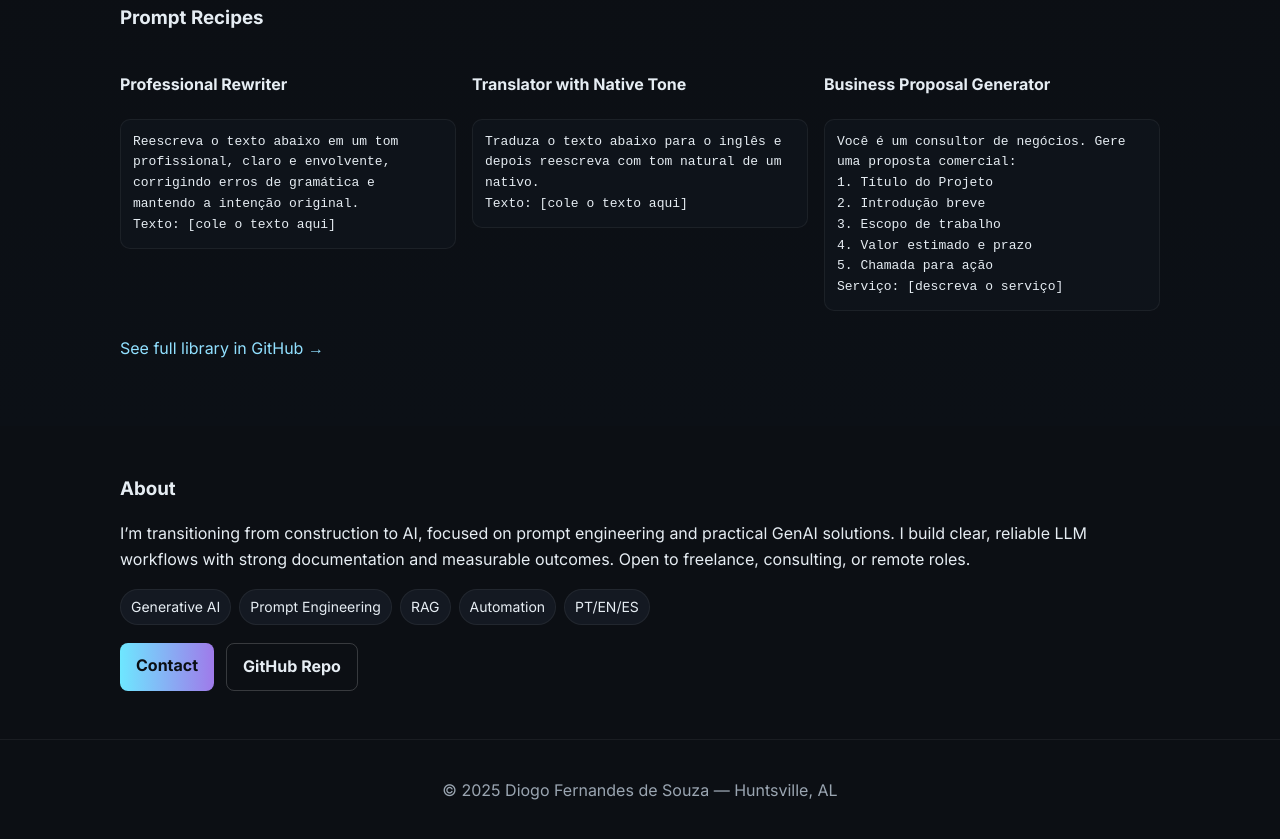
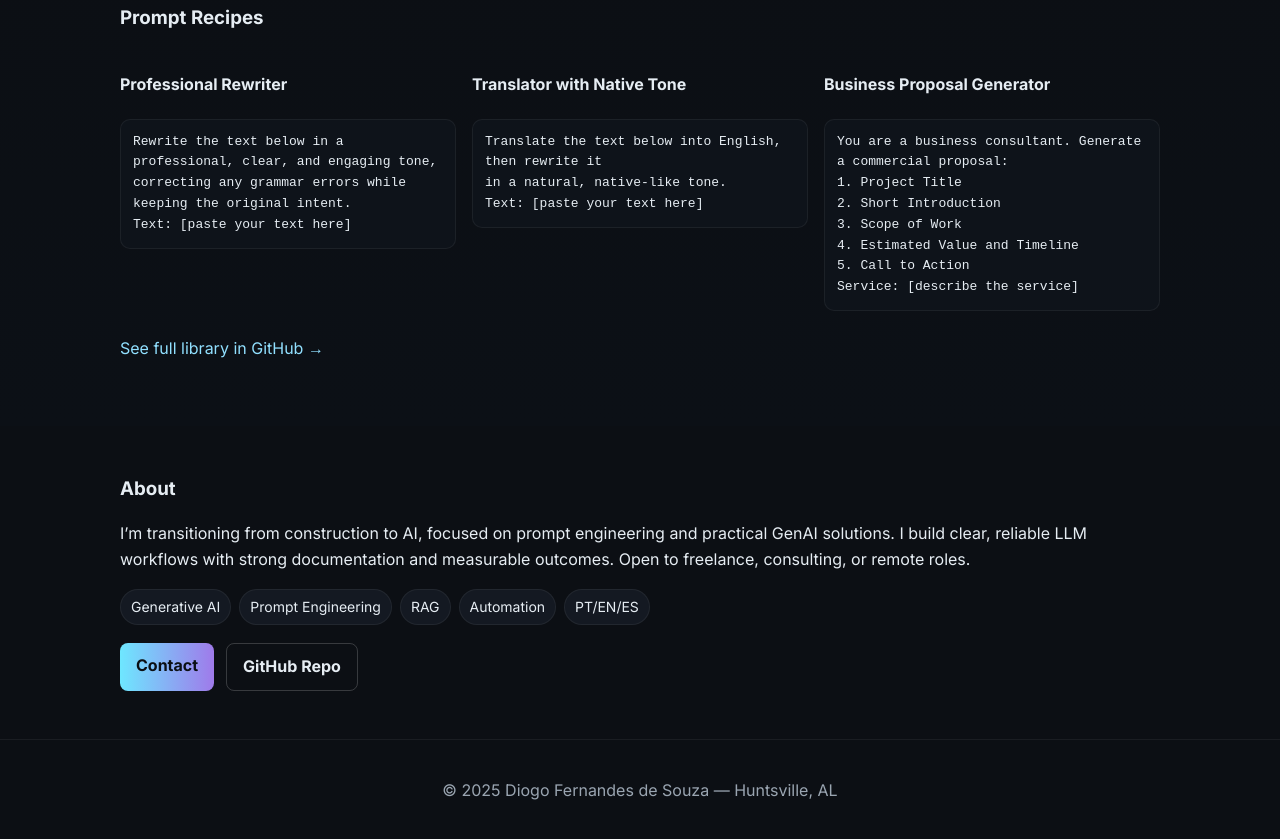
Before and after one commit to diogosouzaf-prog/promp-portfolio-, a plain HTML site: page index.html in a window 1280 px wide. Shown: the part 949-1788 px from the top of the page. Drawn offline with Linux system fonts and the light colour scheme; files whose address does not match are found by name.

Commit message:
Add files via upload

```diff
--- a/index.html
+++ b/index.html
@@ -83,24 +83,25 @@
       <div class="grid">
         <article class="recipe">
           <h4>Professional Rewriter</h4>
-          <pre><code>Reescreva o texto abaixo em um tom profissional, claro e envolvente,
-corrigindo erros de gramática e mantendo a intenção original.
-Texto: [cole o texto aqui]</code></pre>
+          <pre><code>Rewrite the text below in a professional, clear, and engaging tone,
+correcting any grammar errors while keeping the original intent.
+Text: [paste your text here]</code></pre>
         </article>
         <article class="recipe">
           <h4>Translator with Native Tone</h4>
-          <pre><code>Traduza o texto abaixo para o inglês e depois reescreva com tom natural de um nativo.
-Texto: [cole o texto aqui]</code></pre>
+          <pre><code>Translate the text below into English, then rewrite it
+in a natural, native-like tone.
+Text: [paste your text here]</code></pre>
         </article>
         <article class="recipe">
           <h4>Business Proposal Generator</h4>
-          <pre><code>Você é um consultor de negócios. Gere uma proposta comercial:
-1. Título do Projeto
-2. Introdução breve
-3. Escopo de trabalho
-4. Valor estimado e prazo
-5. Chamada para ação
-Serviço: [descreva o serviço]</code></pre>
+          <pre><code>You are a business consultant. Generate a commercial proposal:
+1. Project Title
+2. Short Introduction
+3. Scope of Work
+4. Estimated Value and Timeline
+5. Call to Action
+Service: [describe the service]</code></pre>
         </article>
       </div>
       <p class="more"><a class="link" target="_blank" href="https://github.com/diogosouzaf-prog/promp-portfolio/blob/main/03_prompt_library/prompt_recipes.txt">See full library in GitHub →</a></p>
```
